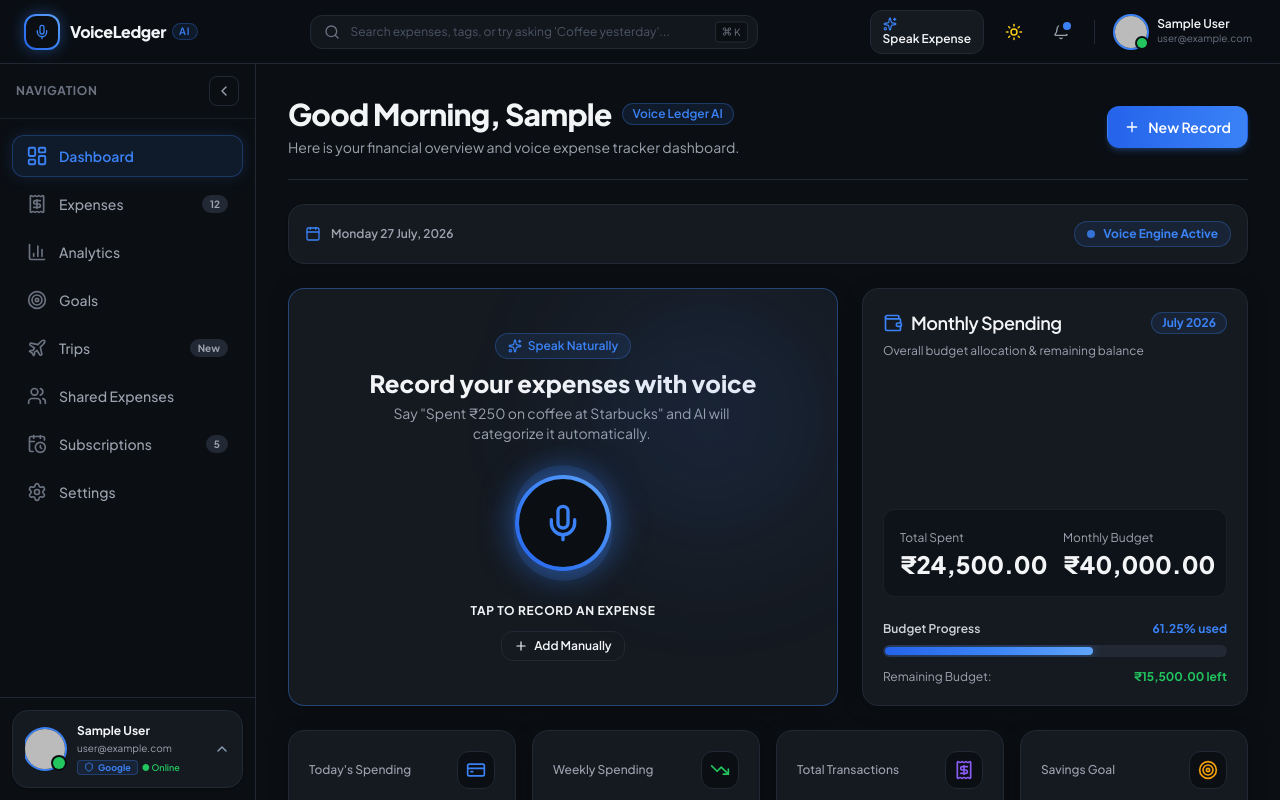
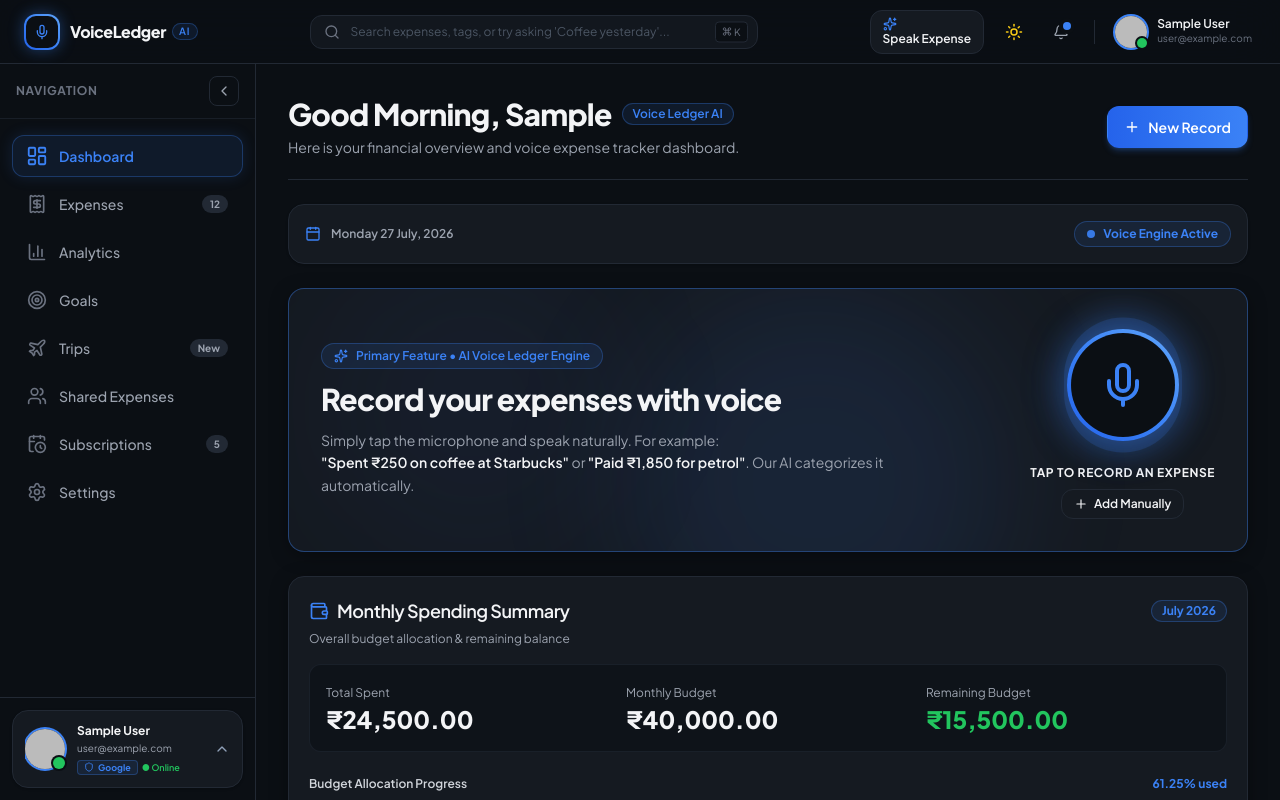
Before and after one commit to shelartanmay75-cyber/VoiceLedger, a React (Vite) app: page / in a window 1280 px wide. Shown: the top 800 px of the page. Built offline with nearby package versions, Linux system fonts and the light colour scheme; no server answers; sample sign-in values are in the browser's storage.

Commit message:
feat: add DashboardPage component with voice-to-expense tracking UI and budget overview

```diff
--- a/src/pages/DashboardPage.tsx
+++ b/src/pages/DashboardPage.tsx
@@ -125,32 +125,42 @@ export const DashboardPage: React.FC = () => {
         </div>
 
         {/* ------------------------------------------------------------- */}
-        {/* 2. HERO VOICE EXPENSE CARD & MONTHLY SPENDING CARD GRID       */}
+        {/* 2. MAIN KEY FEATURE: VOICE RECORDING HERO BOX (FULL WIDTH)   */}
         {/* ------------------------------------------------------------- */}
-        <div className="grid grid-cols-1 lg:grid-cols-12 gap-6">
-          {/* Hero Section: Voice Expense Recording Card (7 cols) */}
-          <Card accentBorder className="lg:col-span-7 flex flex-col justify-between relative overflow-hidden">
-            {/* Background Ambient Glow */}
-            <div className="absolute top-0 right-0 w-64 h-64 bg-[#3B82F6]/10 rounded-full blur-3xl pointer-events-none" />
+        <Card accentBorder className="w-full relative overflow-hidden p-6 sm:p-8">
+          {/* Background Glows */}
+          <div className="absolute top-0 right-1/4 w-96 h-96 bg-[#3B82F6]/10 rounded-full blur-3xl pointer-events-none" />
+          <div className="absolute bottom-0 left-10 w-72 h-72 bg-[#2563EB]/5 rounded-full blur-3xl pointer-events-none" />
 
-            <div className="p-4 sm:p-6 text-center flex flex-col items-center justify-center space-y-6 my-auto">
-              <div className="space-y-1">
-                <span className="inline-flex items-center gap-1.5 px-3 py-1 rounded-full text-xs font-semibold bg-[#3B82F6]/10 text-[#3B82F6] border border-[#3B82F6]/30 mb-2">
-                  <Sparkles className="w-3.5 h-3.5" /> Speak Naturally
-                </span>
-                <h2 className="text-xl sm:text-2xl font-extrabold text-slate-900 dark:text-[#F3F4F6]">
+          <div className="relative z-10 flex flex-col md:flex-row items-center justify-between gap-8">
+            {/* Left Content: Title, Badge, Description */}
+            <div className="space-y-3 text-center md:text-left max-w-xl">
+              <div className="inline-flex items-center gap-2 px-3 py-1 rounded-full text-xs font-semibold bg-[#3B82F6]/10 text-[#3B82F6] border border-[#3B82F6]/30">
+                <Sparkles className="w-3.5 h-3.5" />
+                <span>Primary Feature • AI Voice Ledger Engine</span>
+              </div>
+              <h2 className="text-2xl sm:text-3xl font-extrabold text-slate-900 dark:text-[#F3F4F6] tracking-tight">
                 Record your expenses with voice
               </h2>
-                <p className="text-xs sm:text-sm text-slate-500 dark:text-[#9CA3AF] max-w-sm">
-                  Say "Spent ₹250 on coffee at Starbucks" and AI will categorize it automatically.
+              <p className="text-xs sm:text-sm text-slate-500 dark:text-[#9CA3AF] leading-relaxed">
+                Simply tap the microphone and speak naturally. For example: <br className="hidden sm:inline" />
+                <span className="font-semibold text-slate-800 dark:text-[#F3F4F6]">
+                  "Spent ₹250 on coffee at Starbucks"
+                </span>{' '}
+                or{' '}
+                <span className="font-semibold text-slate-800 dark:text-[#F3F4F6]">
+                  "Paid ₹1,850 for petrol"
+                </span>
+                . Our AI categorizes it automatically.
               </p>
             </div>
 
-              {/* Large Animated Microphone Button */}
+            {/* Right Content: Large Animated Mic Button & Actions */}
+            <div className="flex flex-col items-center gap-4 shrink-0">
               <div className="relative py-2">
-                {/* Pulsing Aura Rings */}
+                {/* Outer Pulsing Aura Rings */}
                 <motion.div
-                  animate={{ scale: [1, 1.25, 1], opacity: [0.3, 0.7, 0.3] }}
+                  animate={{ scale: [1, 1.3, 1], opacity: [0.3, 0.7, 0.3] }}
                   transition={{ repeat: Infinity, duration: 2.5, ease: 'easeInOut' }}
                   className="absolute inset-0 rounded-full bg-[#3B82F6]/20 blur-md"
                 />
@@ -160,24 +170,21 @@ export const DashboardPage: React.FC = () => {
                   className="absolute inset-0 rounded-full bg-[#3B82F6]/30"
                 />
 
-                {/* Main Mic Pulse Circle */}
+                {/* Main Mic Button */}
                 <button
                   id="dashboard-hero-mic-btn"
-                  className="relative w-20 h-20 sm:w-24 sm:h-24 rounded-full bg-gradient-to-tr from-[#2563EB] via-[#3B82F6] to-[#60A5FA] p-1 shadow-[0_0_35px_rgba(59,130,246,0.5)] hover:scale-105 active:scale-95 transition-all duration-300 flex items-center justify-center cursor-pointer group"
+                  className="relative w-24 h-24 sm:w-28 sm:h-28 rounded-full bg-gradient-to-tr from-[#2563EB] via-[#3B82F6] to-[#60A5FA] p-1 shadow-[0_0_40px_rgba(59,130,246,0.5)] hover:scale-105 active:scale-95 transition-all duration-300 flex items-center justify-center cursor-pointer group"
                 >
                   <div className="w-full h-full bg-[#0B0F14] rounded-full flex items-center justify-center group-hover:bg-slate-900 transition-colors">
-                    <Mic className="w-8 h-8 sm:w-10 sm:h-10 text-[#3B82F6] group-hover:scale-110 transition-transform" />
+                    <Mic className="w-10 h-10 sm:w-12 sm:h-12 text-[#3B82F6] group-hover:scale-110 transition-transform" />
                   </div>
                 </button>
               </div>
 
-              {/* Mic Instruction Text & Secondary Button */}
-              <div className="space-y-3">
-                <p className="text-xs font-bold uppercase tracking-wider text-slate-700 dark:text-[#F3F4F6]">
+              <div className="flex flex-col items-center gap-2">
+                <span className="text-xs font-bold uppercase tracking-wider text-slate-700 dark:text-[#F3F4F6]">
                   Tap to record an expense
-                </p>
-
-                <div className="flex justify-center">
+                </span>
                 <Button
                   variant="secondary"
                   size="sm"
@@ -192,13 +199,15 @@ export const DashboardPage: React.FC = () => {
           </div>
         </Card>
 
-          {/* Monthly Spending Summary Card (5 cols) */}
-          <Card className="lg:col-span-5 flex flex-col justify-between">
+        {/* ------------------------------------------------------------- */}
+        {/* 3. MONTHLY SPENDING CARD (POSITIONED DIRECTLY BELOW HERO BOX) */}
+        {/* ------------------------------------------------------------- */}
+        <Card className="w-full">
           <CardHeader>
             <div className="flex items-center justify-between">
               <CardTitle className="flex items-center gap-2">
                 <Wallet className="w-5 h-5 text-[#3B82F6]" />
-                  Monthly Spending
+                Monthly Spending Summary
               </CardTitle>
               <span className="text-xs font-bold text-[#3B82F6] bg-[#3B82F6]/10 px-2.5 py-0.5 rounded-full border border-[#3B82F6]/30">
                 July 2026
@@ -209,7 +218,7 @@ export const DashboardPage: React.FC = () => {
 
           <CardContent className="space-y-6">
             {/* Spending & Budget Figures */}
-              <div className="grid grid-cols-2 gap-4 p-4 rounded-xl bg-slate-50 dark:bg-[#0B0F14]/60 border border-slate-200/80 dark:border-[#222934]/60">
+            <div className="grid grid-cols-1 sm:grid-cols-3 gap-4 p-4 rounded-xl bg-slate-50 dark:bg-[#0B0F14]/60 border border-slate-200/80 dark:border-[#222934]/60">
               <div>
                 <span className="text-xs text-slate-500 dark:text-[#9CA3AF]">Total Spent</span>
                 <p className="text-2xl font-extrabold text-slate-900 dark:text-[#F3F4F6] mt-0.5">
@@ -222,20 +231,26 @@ export const DashboardPage: React.FC = () => {
                   ₹{mockMonthlyBudget.monthlyBudget.toLocaleString('en-IN', { minimumFractionDigits: 2 })}
                 </p>
               </div>
+              <div>
+                <span className="text-xs text-slate-500 dark:text-[#9CA3AF]">Remaining Budget</span>
+                <p className="text-2xl font-extrabold text-[#22C55E] mt-0.5">
+                  ₹{mockMonthlyBudget.remainingBudget.toLocaleString('en-IN', { minimumFractionDigits: 2 })}
+                </p>
+              </div>
             </div>
 
             {/* Budget Progress Bar */}
             <div className="space-y-2">
               <div className="flex items-center justify-between text-xs">
                 <span className="font-semibold text-slate-700 dark:text-[#D1D5DB]">
-                    Budget Progress
+                  Budget Allocation Progress
                 </span>
                 <span className="font-bold text-[#3B82F6]">
                   {mockMonthlyBudget.percentageUsed}% used
                 </span>
               </div>
 
-                <div className="w-full h-3 bg-slate-200 dark:bg-[#222934] rounded-full overflow-hidden p-0.5">
+              <div className="w-full h-3.5 bg-slate-200 dark:bg-[#222934] rounded-full overflow-hidden p-0.5">
                 <motion.div
                   initial={{ width: 0 }}
                   animate={{ width: `${mockMonthlyBudget.percentageUsed}%` }}
@@ -246,7 +261,7 @@ export const DashboardPage: React.FC = () => {
 
               <div className="flex items-center justify-between text-xs pt-1">
                 <span className="text-slate-500 dark:text-[#9CA3AF]">
-                    Remaining Budget:
+                  Safe Daily Spend Allowance: ₹516 / day
                 </span>
                 <span className="font-bold text-[#22C55E]">
                   ₹{mockMonthlyBudget.remainingBudget.toLocaleString('en-IN', { minimumFractionDigits: 2 })} left
@@ -255,10 +270,9 @@ export const DashboardPage: React.FC = () => {
             </div>
           </CardContent>
         </Card>
-        </div>
 
         {/* ------------------------------------------------------------- */}
-        {/* 3. QUICK STATS CARDS (4 COLS GRID)                            */}
+        {/* 4. QUICK STATS CARDS (4 COLS GRID)                            */}
         {/* ------------------------------------------------------------- */}
         <div className="grid grid-cols-1 sm:grid-cols-2 lg:grid-cols-4 gap-4">
           {mockQuickStats.map((stat) => (
@@ -288,7 +302,7 @@ export const DashboardPage: React.FC = () => {
         </div>
 
         {/* ------------------------------------------------------------- */}
-        {/* 4. AI INSIGHTS & RECENT TRANSACTIONS PREVIEW GRID              */}
+        {/* 5. AI INSIGHTS & RECENT TRANSACTIONS PREVIEW GRID              */}
         {/* ------------------------------------------------------------- */}
         <div className="grid grid-cols-1 lg:grid-cols-12 gap-6">
           {/* AI Insights Section (5 cols) */}
```
Lines whose indentation alone changed are shown as unchanged.
